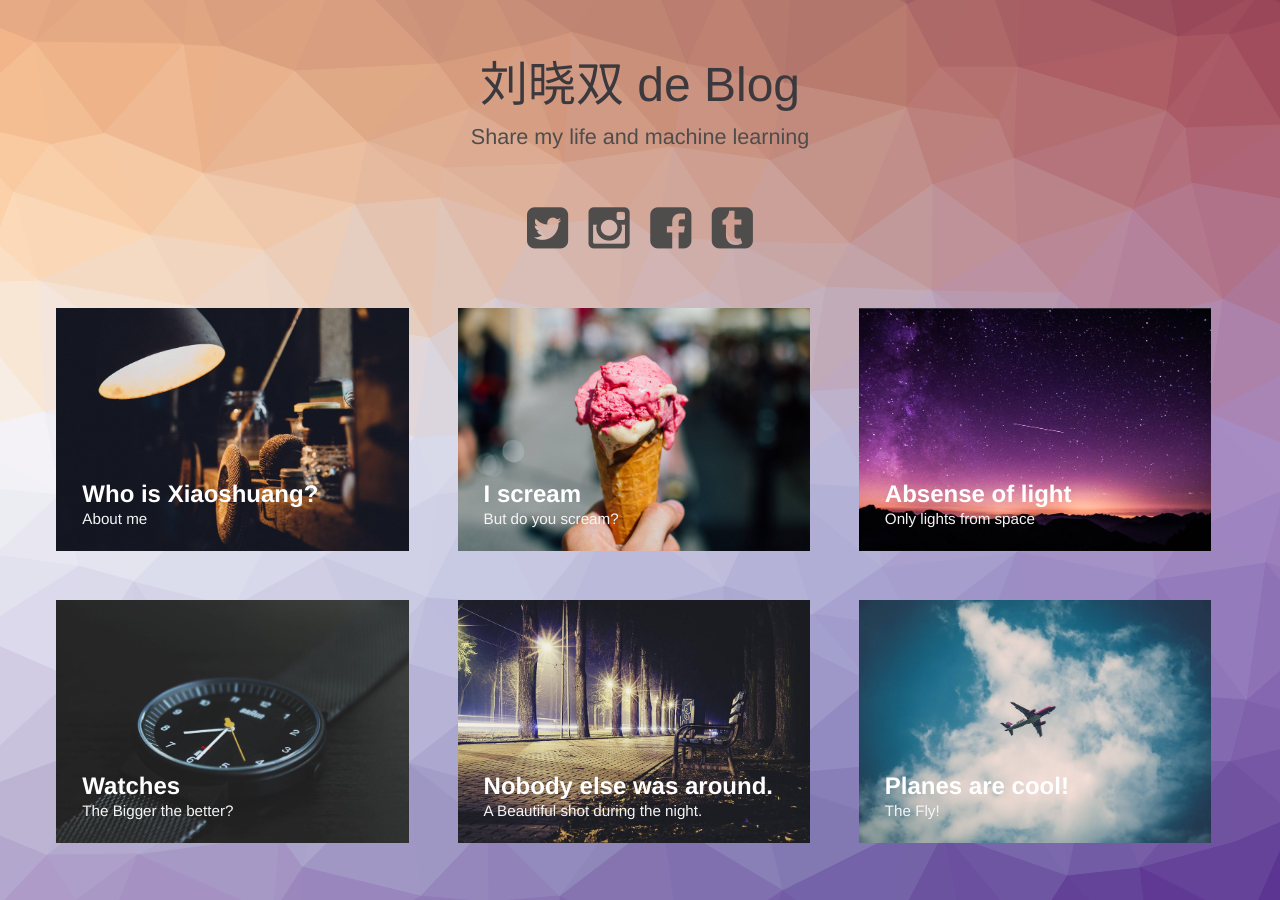
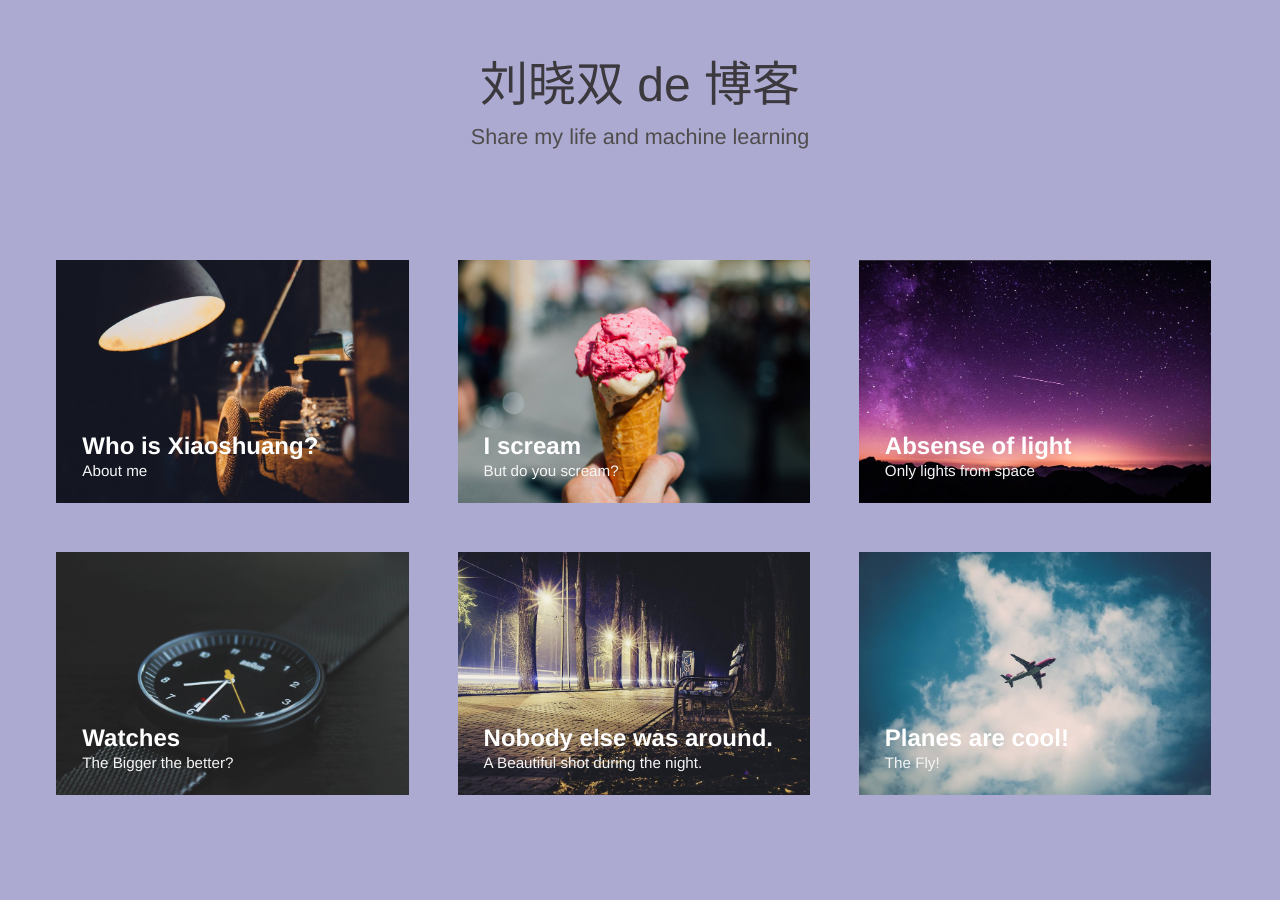
Before and after one commit to liuxiaoshuang/myblog, a Jekyll site: the page built from index.html, in a window 1280 px wide. Built offline with Jekyll 4.4.1, drawn with Linux system fonts in a browser that asks for light colours.

Commit message:
20160131-2

```diff
--- a/index.html
+++ b/index.html
@@ -28,12 +28,9 @@
     <body class="body">
         <div class="container">
             <header class="header">
-                <h1>刘晓双 de Blog<span>Share my life and machine learning </span></h1>
+                <h1>刘晓双 de 博客<span>Share my life and machine learning </span></h1>
                 <nav class="links">
-                    <a href="#"><i class="fa fa-twitter-square fa-3x"></i></a>
-                    <a href="#"><i class="fa fa-instagram fa-3x"></i></a>
-                    <a href="#"><i class="fa fa-facebook-square fa-3x"></i></a>
-                    <a href="#"><i class="fa fa-tumblr-square fa-3x"></i></a>
+					<!-- 社交链接 -->
                 </nav>
             </header>
             <div class="content">
@@ -73,13 +70,14 @@
                 <!-- /cards -->
 				</div>
 			</div>
+		</div>
         <!-- /container -->
         <!-- JS -->
         <script src="js/vendors/trianglify.min.js"></script>
         <script src="js/vendors/TweenMax.min.js"></script>
         <script src="js/vendors/ScrollToPlugin.min.js"></script>
-        <script src="js/vendors/cash.min.js"></script>
+        <!-- <script src="js/vendors/cash.min.js"></script>
         <script src="js/card-modern-blog.min.js"></script>
-        <script src="js/modern-blog.min.js"></script>
+        <script src="js/modern-blog.min.js"></script> -->
     </body>
 </html>
```
Lines whose indentation alone changed are shown as unchanged.
